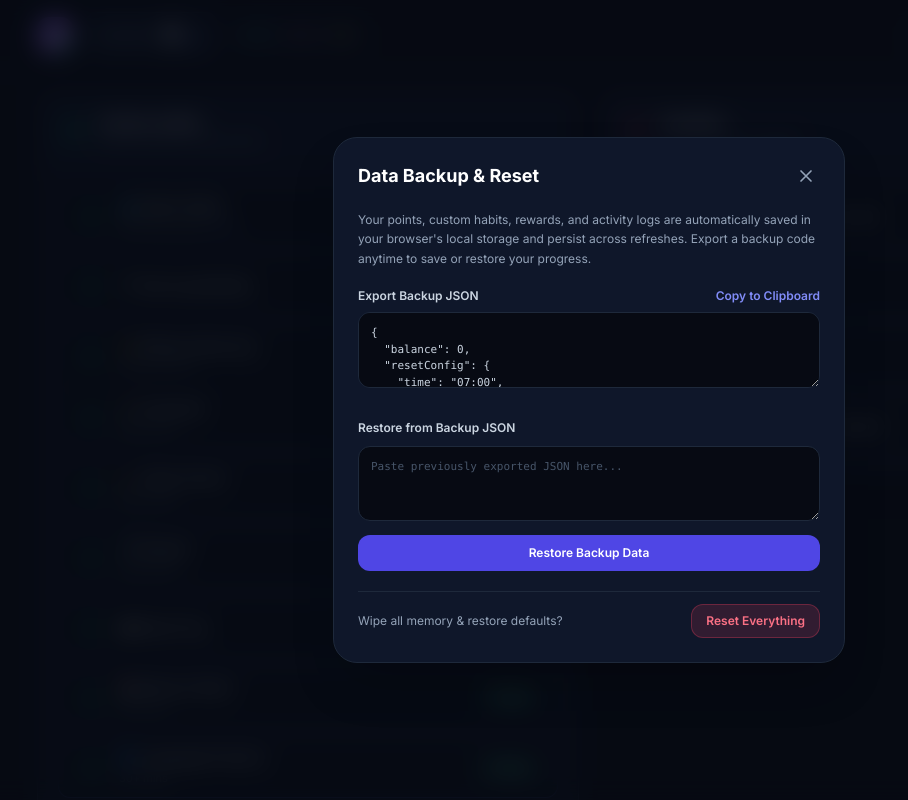
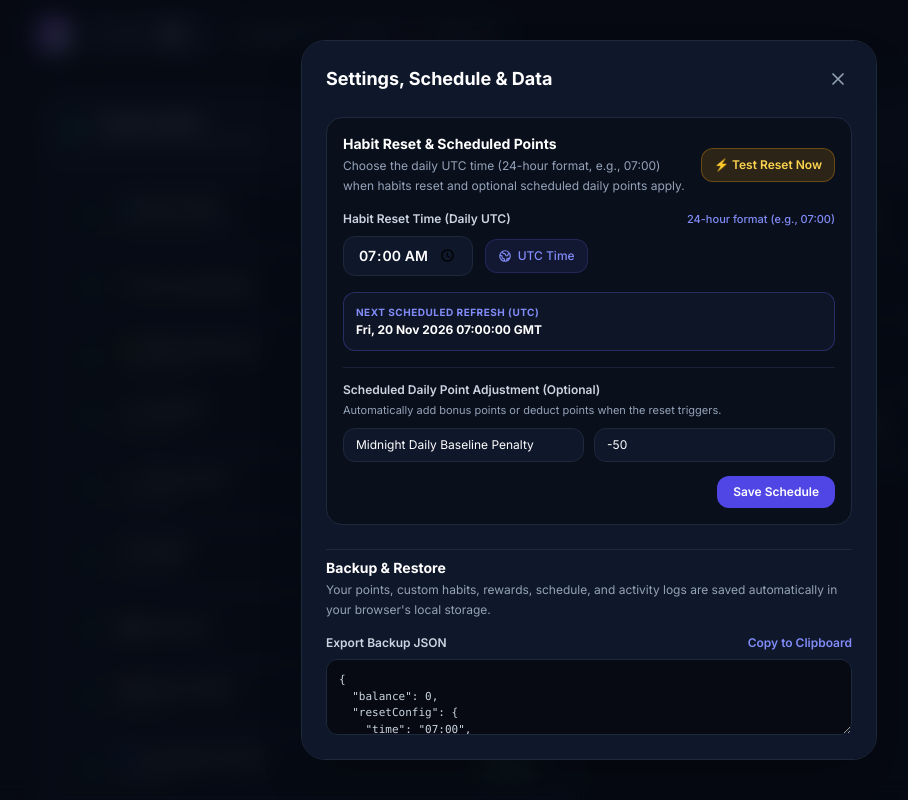
Before and after one commit to JustinHuchet/HabitTracker, a plain HTML site: page index.html in a window 1280 px wide. Both pictures are taken after a click on the button "Settings, Schedule, Backup & Reset". Shown: the top 800 px of the page, without its empty margins (51-959 px from the left). Drawn offline with nearby package versions, Linux system fonts and the light colour scheme.

Commit message:
Add files via upload
Scheduler Moved to Settings: Removed the standalone Scheduler button from the top header and integrated the full Habit Reset & Scheduled Points configuration (reset time, next scheduled UTC refresh preview, scheduled daily point adjustment, and Test Reset Now) directly inside the Settings/Backup modal.

Daily Summary Labels Restored: Re-added the Today:, Penalties:, and Spent: labels next to their respective values in the header stats pill so they stay visible.

```diff
--- a/index.html
+++ b/index.html
@@ -110,23 +110,23 @@
             <div id="floatingDeltaContainer" class="pointer-events-none absolute -top-2 right-2"></div>
           </div>
 
-          <!-- Today's Mini Stats (Visible on mobile & desktop) -->
+          <!-- Today's Mini Stats (Visible on mobile & desktop with labels) -->
           <div class="flex items-center gap-1.5 sm:gap-2 bg-slate-900/50 border border-slate-800/80 rounded-xl px-2.5 py-1 sm:px-3 sm:py-1.5 text-[11px] sm:text-xs">
             <div class="flex items-center gap-1">
               <span class="w-1.5 h-1.5 rounded-full bg-emerald-400"></span>
-              <span class="text-slate-400 hidden xs:inline">Today:</span>
+              <span class="text-slate-400">Today:</span>
               <span id="todayEarned" class="font-bold text-emerald-400">+0</span>
             </div>
             <span class="text-slate-700">|</span>
             <div class="flex items-center gap-1">
               <span class="w-1.5 h-1.5 rounded-full bg-rose-400"></span>
-              <span class="text-slate-400 hidden xs:inline">Penalties:</span>
+              <span class="text-slate-400">Penalties:</span>
               <span id="todayLost" class="font-bold text-rose-400">-0</span>
             </div>
             <span class="text-slate-700">|</span>
             <div class="flex items-center gap-1">
               <span class="w-1.5 h-1.5 rounded-full bg-amber-400"></span>
-              <span class="text-slate-400 hidden xs:inline">Spent:</span>
+              <span class="text-slate-400">Spent:</span>
               <span id="todaySpent" class="font-bold text-amber-400">0</span>
             </div>
           </div>
@@ -134,18 +134,6 @@
 
         <!-- Action Controls & Quick Buttons -->
         <div class="flex items-center gap-1.5 sm:gap-2">
-          <!-- Scheduler Button -->
-          <button
-            onclick="openResetConfigModal()"
-            title="Configure Habit Refresh Time & Scheduled Points"
-            class="p-2 sm:px-2.5 sm:py-1.5 rounded-xl bg-slate-900 hover:bg-slate-800 border border-slate-800 text-slate-300 hover:text-white transition-all active:scale-95 cursor-pointer flex items-center gap-1 text-xs font-semibold"
-          >
-            <svg class="w-4 h-4 text-indigo-400" fill="none" stroke="currentColor" stroke-width="2" viewBox="0 0 24 24">
-              <path stroke-linecap="round" stroke-linejoin="round" d="M12 8v4l3 3m6-3a9 9 0 11-18 0 9 9 0 0118 0z" />
-            </svg>
-            <span class="hidden lg:inline">Scheduler</span>
-          </button>
-
           <!-- Editor Button -->
           <button
             id="toggleEditHabitsBtn"
@@ -158,10 +146,10 @@
             <span id="toggleEditHabitsLabel">Editor</span>
           </button>
 
-          <!-- Backup / Settings Gear Button -->
+          <!-- Settings / Backup Gear Button -->
           <button
             onclick="openBackupModal()"
-            title="Backup, Restore, or Reset Data"
+            title="Settings, Schedule, Backup & Reset"
             class="p-2 rounded-xl bg-slate-900 hover:bg-slate-800 border border-slate-800 text-slate-300 hover:text-white transition-all active:scale-95 cursor-pointer shrink-0"
           >
             <svg class="w-4 h-4" fill="none" stroke="currentColor" stroke-width="2" viewBox="0 0 24 24">
@@ -485,21 +473,31 @@
     </div>
   </div>
 
-  <!-- Reset Schedule & Scheduled Points Modal -->
-  <div id="resetConfigModal" class="fixed inset-0 z-50 hidden items-center justify-center bg-slate-950/80 backdrop-blur-md p-4">
-    <div class="w-full max-w-lg bg-slate-900 border border-slate-800 rounded-3xl p-6 shadow-2xl space-y-5">
+  <!-- Settings / Schedule / Backup / Export / Import / Reset Modal -->
+  <div id="backupModal" class="fixed inset-0 z-50 hidden items-center justify-center bg-slate-950/80 backdrop-blur-md p-4">
+    <div class="w-full max-w-xl max-h-[90vh] overflow-y-auto bg-slate-900 border border-slate-800 rounded-3xl p-6 shadow-2xl space-y-6">
       <div class="flex items-center justify-between">
-        <h3 class="text-lg font-bold text-white">Habit Reset & Scheduled Points</h3>
-        <button onclick="closeResetConfigModal()" class="text-slate-400 hover:text-white p-1 rounded-lg">
+        <h3 class="text-lg font-bold text-white">Settings, Schedule & Data</h3>
+        <button onclick="closeBackupModal()" class="text-slate-400 hover:text-white p-1 rounded-lg cursor-pointer">
           <svg class="w-5 h-5" fill="none" stroke="currentColor" stroke-width="2" viewBox="0 0 24 24">
             <path stroke-linecap="round" stroke-linejoin="round" d="M6 18L18 6M6 6l12 12" />
           </svg>
         </button>
       </div>
 
-      <p class="text-xs text-slate-400 leading-relaxed">
-        Choose the exact time of day (24-hour format, e.g., 07:00) when your daily habits reset/reappear in UTC. You can also attach a scheduled daily point adjustment that automatically applies when the reset triggers.
+      <!-- Habit Reset & Scheduled Points Section -->
+      <div class="p-4 rounded-2xl bg-slate-950/60 border border-slate-800 space-y-4">
+        <div class="flex items-center justify-between gap-2">
+          <div>
+            <h4 class="text-sm font-bold text-white">Habit Reset & Scheduled Points</h4>
+            <p class="text-xs text-slate-400 mt-0.5 leading-relaxed">
+              Choose the daily UTC time (24-hour format, e.g., 07:00) when habits reset and optional scheduled daily points apply.
             </p>
+          </div>
+          <button onclick="testTriggerResetNow()" type="button" class="px-3 py-2 rounded-xl bg-amber-500/15 hover:bg-amber-500/25 text-amber-300 border border-amber-500/30 text-xs font-semibold transition cursor-pointer shrink-0">
+            ⚡ Test Reset Now
+          </button>
+        </div>
 
         <!-- 1. Reset Time Picker -->
         <div class="space-y-2">
@@ -507,91 +505,73 @@
             <label class="text-xs font-semibold text-slate-300">Habit Reset Time (Daily UTC)</label>
             <span class="text-[11px] text-indigo-400 font-medium">24-hour format (e.g., 07:00)</span>
           </div>
-        <div class="flex items-center gap-3">
+          <div class="flex items-center gap-3 flex-wrap">
             <input
               type="time"
               id="resetTimeInput"
               value="07:00"
               oninput="updateNextRefreshPreview()"
-            class="bg-slate-950 border border-slate-800 rounded-xl px-3.5 py-2.5 text-sm font-semibold text-white focus:outline-none focus:border-indigo-500"
+              class="bg-slate-900 border border-slate-800 rounded-xl px-3.5 py-2 text-sm font-semibold text-white focus:outline-none focus:border-indigo-500"
             />
-          <div class="flex items-center gap-1.5 text-xs text-indigo-400 font-medium bg-indigo-500/10 border border-indigo-500/20 px-3 py-2.5 rounded-xl">
+            <div class="flex items-center gap-1.5 text-xs text-indigo-400 font-medium bg-indigo-500/10 border border-indigo-500/20 px-3 py-2 rounded-xl">
               <svg class="w-3.5 h-3.5" fill="none" stroke="currentColor" stroke-width="2" viewBox="0 0 24 24">
                 <path stroke-linecap="round" stroke-linejoin="round" d="M3.055 11H5a2 2 0 012 2v1a2 2 0 002 2 2 2 0 012 2v2.945M8 3.935V5.5A2.5 2.5 0 0010.5 8h.5a2 2 0 012 2 2 2 0 104 0 2 2 0 012-2h1.064M15 20.488V18a2 2 0 012-2h3.064M21 12a9 9 0 11-18 0 9 9 0 0118 0z" />
               </svg>
               <span id="detectedTimezoneLabel">UTC Time</span>
             </div>
           </div>
-        <p class="text-xs text-slate-400">Habits refresh automatically when this UTC time arrives each day.</p>
         </div>
 
         <!-- Next Refresh Preview Box -->
-      <div class="p-3.5 bg-slate-950/80 border border-indigo-500/30 rounded-2xl space-y-1">
+        <div class="p-3 bg-slate-900/90 border border-indigo-500/30 rounded-xl space-y-0.5">
           <span class="block text-[10px] uppercase tracking-wider font-bold text-indigo-400">Next Scheduled Refresh (UTC)</span>
           <p id="nextRefreshTimeLabel" class="text-xs font-bold text-white">--</p>
         </div>
 
         <!-- 2. Scheduled Point Adjustment -->
-      <div class="space-y-3 pt-3 border-t border-slate-800">
+        <div class="space-y-2.5 pt-2 border-t border-slate-800/80">
           <div>
             <label class="text-xs font-semibold text-slate-300">Scheduled Daily Point Adjustment (Optional)</label>
-          <p class="text-[11px] text-slate-400 mt-0.5">Automatically add positive points (bonus) or remove points (penalty) at reset time.</p>
-        </div>
-
-        <div class="grid grid-cols-1 sm:grid-cols-2 gap-3">
+            <p class="text-[11px] text-slate-400 mt-0.5">Automatically add bonus points or deduct points when the reset triggers.</p>
+          </div>
+
+          <div class="grid grid-cols-1 sm:grid-cols-2 gap-2.5">
             <input
               type="text"
               id="scheduledTitleInput"
               placeholder="Reason (e.g., Daily Baseline Upkeep)"
-            class="bg-slate-950 border border-slate-800 rounded-xl px-3 py-2.5 text-xs text-white placeholder-slate-600 focus:outline-none focus:border-indigo-500"
+              class="bg-slate-900 border border-slate-800 rounded-xl px-3 py-2 text-xs text-white placeholder-slate-600 focus:outline-none focus:border-indigo-500"
             />
-          <div class="flex items-center gap-2">
             <input
               type="number"
               id="scheduledPointsInput"
               placeholder="+/- Points (e.g. 10 or -15)"
-              class="w-full bg-slate-950 border border-slate-800 rounded-xl px-3 py-2.5 text-xs text-white placeholder-slate-600 focus:outline-none focus:border-indigo-500"
+              class="w-full bg-slate-900 border border-slate-800 rounded-xl px-3 py-2 text-xs text-white placeholder-slate-600 focus:outline-none focus:border-indigo-500"
             />
           </div>
-        </div>
-      </div>
-
-      <!-- Actions & Test Reset -->
-      <div class="pt-3 border-t border-slate-800 flex items-center justify-between gap-2">
-        <button onclick="testTriggerResetNow()" type="button" class="px-3.5 py-2.5 rounded-xl bg-amber-500/15 hover:bg-amber-500/25 text-amber-300 border border-amber-500/30 text-xs font-semibold transition cursor-pointer">
-          ⚡ Test Reset Now
-        </button>
-        <div class="flex items-center gap-2">
-          <button onclick="closeResetConfigModal()" class="px-3 py-2.5 rounded-xl text-xs text-slate-400 hover:text-white">Cancel</button>
-          <button onclick="saveResetConfig()" class="px-4 py-2.5 rounded-xl bg-indigo-600 hover:bg-indigo-500 text-xs font-semibold text-white transition cursor-pointer">
+
+          <div class="flex justify-end pt-1">
+            <button type="button" onclick="saveResetConfig()" class="px-4 py-2 rounded-xl bg-indigo-600 hover:bg-indigo-500 text-xs font-semibold text-white transition cursor-pointer">
               Save Schedule
             </button>
           </div>
         </div>
       </div>
-  </div>
-
-  <!-- Backup / Export / Import / Reset Modal -->
-  <div id="backupModal" class="fixed inset-0 z-50 hidden items-center justify-center bg-slate-950/80 backdrop-blur-md p-4">
-    <div class="w-full max-w-lg bg-slate-900 border border-slate-800 rounded-3xl p-6 shadow-2xl space-y-5">
-      <div class="flex items-center justify-between">
-        <h3 class="text-lg font-bold text-white">Data Backup & Reset</h3>
-        <button onclick="closeBackupModal()" class="text-slate-400 hover:text-white p-1 rounded-lg">
-          <svg class="w-5 h-5" fill="none" stroke="currentColor" stroke-width="2" viewBox="0 0 24 24">
-            <path stroke-linecap="round" stroke-linejoin="round" d="M6 18L18 6M6 6l12 12" />
-          </svg>
-        </button>
-      </div>
-
-      <p class="text-xs text-slate-400 leading-relaxed">
-        Your points, custom habits, rewards, and activity logs are automatically saved in your browser's local storage and persist across refreshes. Export a backup code anytime to save or restore your progress.
+
+      <!-- Data Backup & Restore Section -->
+      <div class="space-y-4 pt-2 border-t border-slate-800">
+        <div>
+          <h4 class="text-sm font-bold text-white">Backup & Restore</h4>
+          <p class="text-xs text-slate-400 mt-0.5 leading-relaxed">
+            Your points, custom habits, rewards, schedule, and activity logs are saved automatically in your browser's local storage.
           </p>
+        </div>
 
         <!-- Export -->
         <div class="space-y-2">
           <div class="flex items-center justify-between">
             <label class="text-xs font-semibold text-slate-300">Export Backup JSON</label>
-          <button onclick="copyBackupData()" class="text-xs font-semibold text-indigo-400 hover:text-indigo-300 cursor-pointer">Copy to Clipboard</button>
+            <button type="button" onclick="copyBackupData()" class="text-xs font-semibold text-indigo-400 hover:text-indigo-300 cursor-pointer">Copy to Clipboard</button>
           </div>
           <textarea id="exportTextarea" readonly rows="3" class="w-full bg-slate-950 border border-slate-800 rounded-xl p-3 text-[11px] font-mono text-slate-300 focus:outline-none"></textarea>
         </div>
@@ -600,9 +580,10 @@
         <div class="space-y-2">
           <label class="text-xs font-semibold text-slate-300">Restore from Backup JSON</label>
           <textarea id="importTextarea" rows="3" placeholder="Paste previously exported JSON here..." class="w-full bg-slate-950 border border-slate-800 rounded-xl p-3 text-[11px] font-mono text-white placeholder-slate-600 focus:outline-none focus:border-indigo-500"></textarea>
-        <button onclick="importBackupData()" class="w-full py-2.5 rounded-xl bg-indigo-600 hover:bg-indigo-500 text-xs font-semibold text-white transition cursor-pointer">
+          <button type="button" onclick="importBackupData()" class="w-full py-2.5 rounded-xl bg-slate-800 hover:bg-slate-700 text-xs font-semibold text-white border border-slate-700 transition cursor-pointer">
             Restore Backup Data
           </button>
+        </div>
       </div>
 
       <!-- Danger Zone -->
@@ -1974,27 +1955,18 @@
       }
     }
 
-    function openResetConfigModal() {
-      const modal = document.getElementById('resetConfigModal');
-      document.getElementById('resetTimeInput').value = appState.resetConfig.time || '07:00';
-      document.getElementById('scheduledTitleInput').value = appState.resetConfig.scheduledTitle !== undefined ? appState.resetConfig.scheduledTitle : 'Midnight Daily Baseline Penalty';
-      document.getElementById('scheduledPointsInput').value = appState.resetConfig.scheduledPoints !== undefined ? appState.resetConfig.scheduledPoints : -50;
-
+    function populateScheduleInputs() {
+      const resetInput = document.getElementById('resetTimeInput');
+      const titleInput = document.getElementById('scheduledTitleInput');
+      const pointsInput = document.getElementById('scheduledPointsInput');
       const tzLabelEl = document.getElementById('detectedTimezoneLabel');
-      if (tzLabelEl) {
-        tzLabelEl.textContent = 'UTC Time';
-      }
+
+      if (resetInput) resetInput.value = appState.resetConfig.time || '07:00';
+      if (titleInput) titleInput.value = appState.resetConfig.scheduledTitle !== undefined ? appState.resetConfig.scheduledTitle : 'Midnight Daily Baseline Penalty';
+      if (pointsInput) pointsInput.value = appState.resetConfig.scheduledPoints !== undefined ? appState.resetConfig.scheduledPoints : -50;
+      if (tzLabelEl) tzLabelEl.textContent = 'UTC Time';
 
       updateNextRefreshPreview();
-
-      modal.classList.remove('hidden');
-      modal.classList.add('flex');
-    }
-
-    function closeResetConfigModal() {
-      const modal = document.getElementById('resetConfigModal');
-      modal.classList.add('hidden');
-      modal.classList.remove('flex');
     }
 
     function saveResetConfig() {
@@ -2007,7 +1979,7 @@
       appState.resetConfig.scheduledPoints = isNaN(pointsVal) ? 0 : pointsVal;
 
       saveState();
-      closeResetConfigModal();
+      closeBackupModal();
       showToast('Reset schedule & scheduled points updated!', 'success');
 
       checkResetRollover();
@@ -2029,7 +2001,7 @@
       applyScheduledAdjustment(now);
 
       saveState();
-      closeResetConfigModal();
+      closeBackupModal();
       renderAll();
       showToast('⚡ Test Reset triggered successfully!', 'success');
     }
@@ -2224,6 +2196,7 @@
 
     function openBackupModal() {
       resetConfirmButtonState();
+      populateScheduleInputs();
       const modal = document.getElementById('backupModal');
       const textarea = document.getElementById('exportTextarea');
       if (textarea) {
```
Lines whose indentation alone changed are shown as unchanged.
